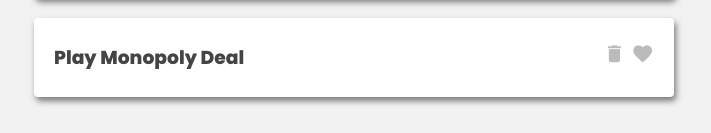
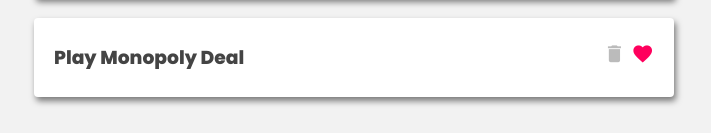
Before and after one commit to reginaalyssa/pinia-tasks, a Vue app: page / in a window 1280 px wide. Shown: the part 387-520 px from the top of the page, without its empty margins (286-997 px from the left). Built offline with nearby package versions, Linux system fonts and the light colour scheme.

Commit message:
Set heart icon to red if task is in favorites

```diff
--- a/src/assets/main.css
+++ b/src/assets/main.css
@@ -62,6 +62,10 @@
   color: #BBBBBB;
 }
 
+.task i.active {
+  color: #FF005D;
+}
+
 /* Filter Buttons */
 .filter {
   width: 640px;
--- a/src/components/TaskDetails.vue
+++ b/src/components/TaskDetails.vue
@@ -10,6 +10,7 @@
       </i>
       <i
         class="material-icons"
+        :class="{active: task.isFave}"
         @click="tasksStore.toggleFave(task.id)"
       >
         favorite
```
